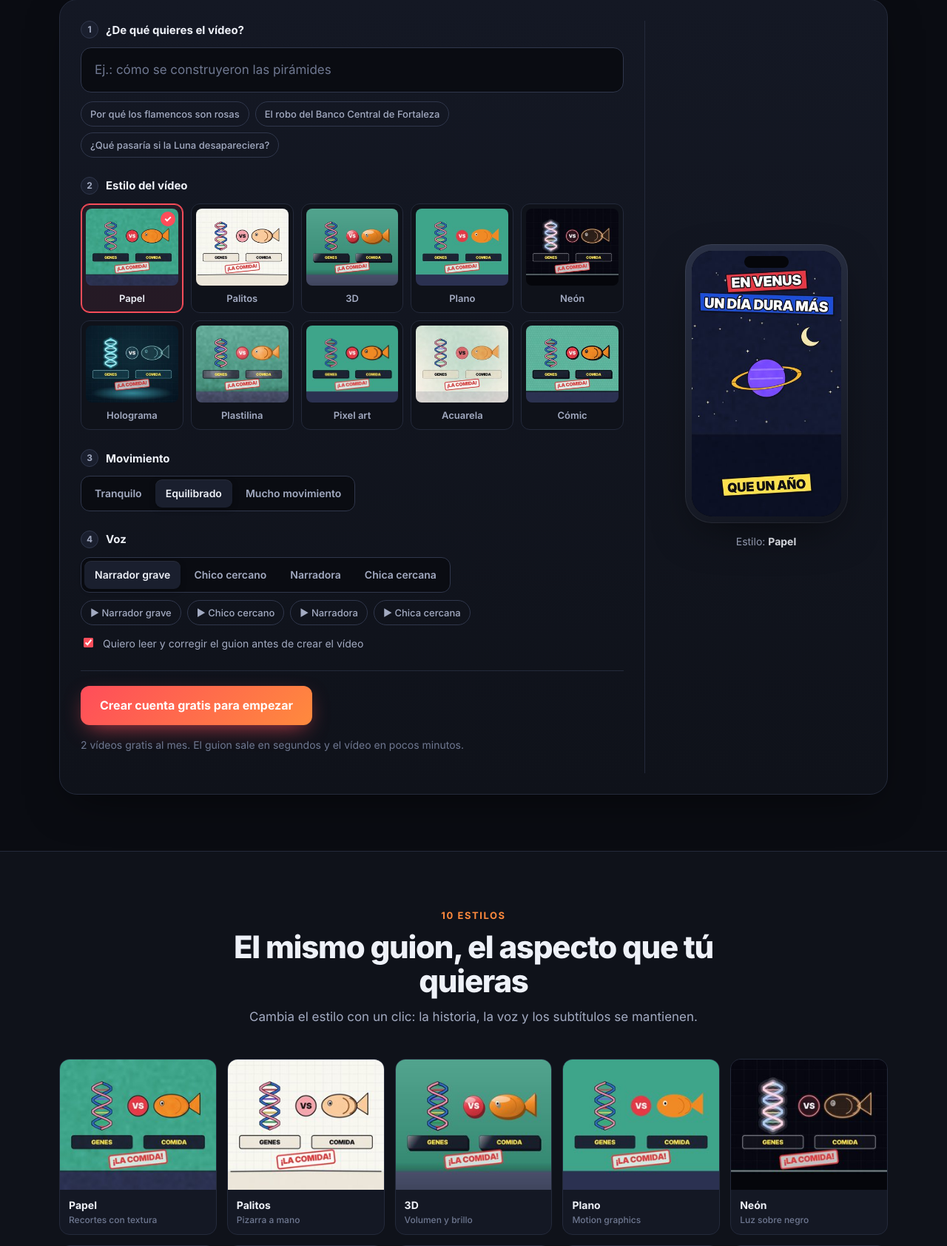
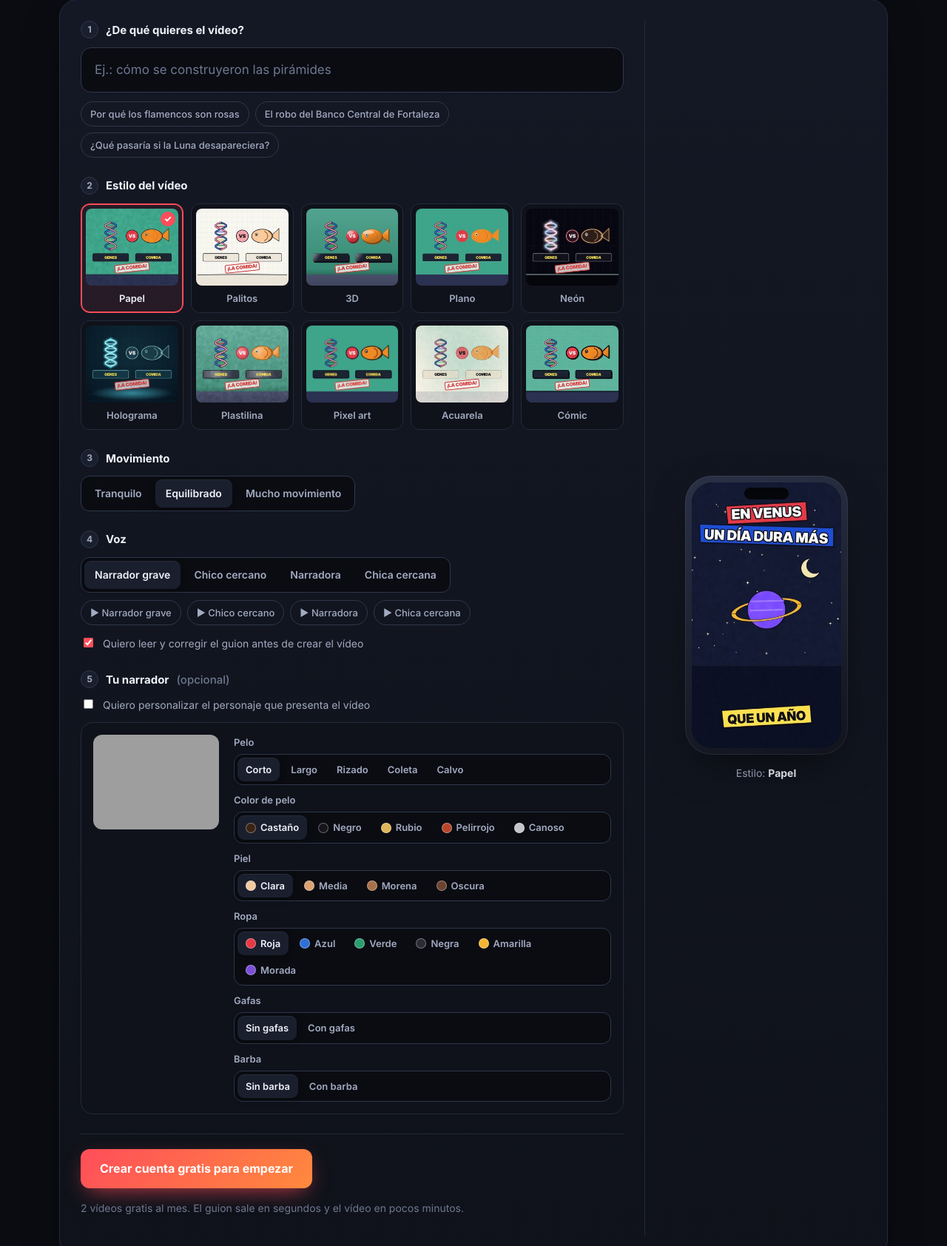
Before and after one commit to hsalafo-glitch/caso-recortado-studio, a Flask app: page / in a window 1280 px wide. Shown: the part 919-2603 px from the top of the page at 74% size. Run offline with Flask 3, Linux system fonts and the light colour scheme; data that the repository does not hold is empty; grey boxes are pictures that could not be loaded.

Commit message:
Narrador personalizable: pelo, color de pelo, piel, ropa, gafas y barba
- personaje.py: opciones con valores por defecto y validación; calvo, largo, rizado y coleta
- la web enseña el paso «Tu narrador» con vista previa al momento (/api/narrador.png)
- el aspecto viaja con el guion hasta el vídeo; si se personaliza, el guion incluye al narrador

Co-Authored-By: Claude Opus 5.5 <noreply@anthropic.com>
Claude-Session: https://claude.ai/code/session_01FRhYSi6LkjEYHWAt42ezau

```diff
--- a/lote14.py
+++ b/lote14.py
@@ -603,10 +603,12 @@ def registrar(slug, d):
         bloques.append((voz, esc, [tuple(x) for x in pantalla], dict(eventos)))
     caso(slug, tuple(d["titulo"]), tuple(d["mapa"]) if d.get("mapa") else None, bloques, d.get("pron"))
     C[slug]["estilo"] = d.get("estilo") or "recortes"
+    C[slug]["personaje"] = d.get("personaje")             # aspecto del narrador elegido en la web
 
 
 def cargar(slug):
     c = C[slug]
+    PJ.aspecto(c.get("personaje"))                        # sin elegir: el narrador de siempre
     bloques, scenes = [], {}
     previa = None
     for bi, (voz, escenas, pantalla, eventos) in enumerate(c["bloques"]):
--- a/web/app.py
+++ b/web/app.py
@@ -35,6 +35,8 @@ import editar  # noqa: E402
 import fabrica  # noqa: E402
 import guionista  # noqa: E402
 import voces  # noqa: E402
+sys.path.insert(0, fabrica.RAIZ)
+import personaje  # noqa: E402  (el narrador animado: opciones y dibujo para la vista previa)
 
 SALIDA = datos("salida") if os.environ.get("CR_DATOS") else os.path.join(fabrica.RAIZ, "salida")
 DEMO = os.environ.get("CR_DEMO") == "1"
@@ -142,6 +144,7 @@ def proteger():
 def contexto():
     u = usuario_actual()
     datos = dict(demo=DEMO, usuario=u, planes=db.PLANES, pagos_activos=PAGOS_ACTIVOS, voces=voces.VOCES,
+                 narrador=personaje.OPCIONES, narrador_def=personaje.POR_DEFECTO,
                  solo_lista=SOLO_LISTA, admin=bool(ADMIN and u and u["email"] == ADMIN), legal=LEGAL)
     if u:
         usados, limite = db.uso(con(), u)
@@ -249,6 +252,7 @@ def crear():
     estilo = datos.get("estilo") if datos.get("estilo") in guionista.ESTILOS else "equilibrado"
     visual = datos.get("visual") if datos.get("visual") in guionista.estilos.ESTILOS else "recortes"
     voz = voces.valida(datos.get("voz"))
+    narrador = json.dumps(personaje.valida(datos.get("personaje")), ensure_ascii=False) if datos.get("personaje") else None
     revisar = 1 if datos.get("revisar") else 0
     if not 3 <= len(tema) <= 200:
         return jsonify(error="Escribe un tema de entre 3 y 200 caracteres."), 400
@@ -266,9 +270,9 @@ def crear():
             return jsonify(error="Tienes 3 vídeos en marcha. Espera a que acabe alguno."), 429
         tid = uuid.uuid4().hex[:12]
         marca = 1 if db.PLANES.get(u["plan"], db.PLANES["gratis"])["marca"] else 0
-        c.execute("INSERT INTO trabajos (id, usuario_id, tema, estilo, visual, marca, voz, revisar, estado, paso, inicio) "
-                  "VALUES (?, ?, ?, ?, ?, ?, ?, ?, 'en cola', 'Esperando turno', ?)",
-                  (tid, u["id"], tema, estilo, visual, marca, voz, revisar, db.ahora()))
+        c.execute("INSERT INTO trabajos (id, usuario_id, tema, estilo, visual, marca, voz, revisar, personaje, estado, paso, "
+                  "inicio) VALUES (?, ?, ?, ?, ?, ?, ?, ?, ?, 'en cola', 'Esperando turno', ?)",
+                  (tid, u["id"], tema, estilo, visual, marca, voz, revisar, narrador, db.ahora()))
     return jsonify(id=tid)
 
 
@@ -288,6 +292,37 @@ def lista():
             t["delante"] = cola.index(r["id"])
         out.append(t)
     return jsonify(trabajos=out, usados=usados, limite=limite)
+
+
+_DIBUJO = threading.Lock()
+
+
+@app.get("/api/narrador.png")
+def vista_narrador():
+    """Vista previa del narrador con las opciones elegidas (se dibuja con el mismo motor que el vídeo)."""
+    d = personaje.valida({k: request.args.get(k) for k in personaje.POR_DEFECTO})
+    clave = tuple(sorted(d.items()))
+    if clave not in _VISTAS:
+        import cairo
+        import generar_short as G
+        with _DIBUJO:                                   # el aspecto es global del motor: un dibujo cada vez
+            G.ESTILO = "recortes"
+            personaje.aspecto(d)
+            sup = cairo.ImageSurface(cairo.FORMAT_ARGB32, 340, 470)
+            ctx = cairo.Context(sup)
+            ctx.translate(170, 452)
+            ctx.scale(0.62, 0.62)
+            personaje.dibujar(ctx, 0, 0, 1.0, "saluda", 3.0, 12)
+            personaje.aspecto(None)
+            buf = io.BytesIO()
+            sup.write_to_png(buf)
+        if len(_VISTAS) > 3000:
+            _VISTAS.clear()
+        _VISTAS[clave] = buf.getvalue()
+    return _VISTAS[clave], 200, {"Content-Type": "image/png", "Cache-Control": "public, max-age=86400"}
+
+
+_VISTAS = {}
 
 
 def trabajo_propio(tid, estado=None):
--- a/web/db.py
+++ b/web/db.py
@@ -77,7 +77,8 @@ def conectar():
 COLUMNAS_NUEVAS = {
     "trabajos": {"voz": "TEXT NOT NULL DEFAULT 'narrador'",   # voz de la web elegida (nunca la del dueño del canal)
                  "revisar": "INTEGER NOT NULL DEFAULT 0",       # 1 = enseñar el guion antes de hacer el vídeo
-                 "guion": "TEXT"},                              # guion (JSON) ya escrito: el obrero no lo vuelve a escribir
+                 "guion": "TEXT",                              # guion (JSON) ya escrito: el obrero no lo vuelve a escribir
+                 "personaje": "TEXT"},                         # aspecto del narrador elegido (JSON)
 }
 
 
--- a/web/guionista.py
+++ b/web/guionista.py
@@ -278,13 +278,16 @@ ESTILOS = {
 }
 
 
-def escribir(tema: str, estilo: str = "equilibrado", client=None) -> Guion:
+def escribir(tema: str, estilo: str = "equilibrado", client=None, narrador: bool = False) -> Guion:
     """Tema → Guion revisado. Lanza ValueError con un mensaje para el usuario si no se puede."""
     if client is None:
         if not os.environ.get("ANTHROPIC_API_KEY"):
             raise ValueError("Falta la clave de Claude: ponla en web/.env (ANTHROPIC_API_KEY=...) o arranca en modo demo.")
         client = anthropic.Anthropic(base_url="https://api.anthropic.com")
     extra = ESTILOS.get(estilo, "")
+    if narrador:                                   # el usuario ha diseñado su narrador: que se vea
+        extra += ("\nEl usuario ha personalizado el narrador: usa escenas «personaje» en el gancho y en el cierre "
+                  "(2-3 en total), con gestos y bocadillos que acompañen a la voz.")
     mensajes = [{"role": "user", "content": f"Tema del short: {tema}" + (f"\n{extra}" if extra else "")}]
     g, texto = _pedir(client, mensajes)
     if g.rechazo:
--- a/web/static/web.css
+++ b/web/static/web.css
@@ -250,3 +250,13 @@
   .progreso .barra div{background-image:linear-gradient(90deg,var(--acento),var(--amarillo),var(--acento));background-size:200% 100%;animation:brillo 2.2s linear infinite}
   .flash div{animation:entra .35s ease both}
   .caja-cuenta{animation:entra .45s cubic-bezier(.2,.8,.2,1) both}
+
+  /* ── narrador personalizable ── */
+  .narrador{display:grid;grid-template-columns:170px 1fr;gap:20px;align-items:start;background:var(--bg2);border:1px solid var(--borde);border-radius:16px;padding:16px}
+  .narrador img{width:170px;height:auto;background:radial-gradient(closest-side,rgba(255,255,255,.08),transparent);border-radius:12px;transition:opacity .15s}
+  .narrador-opciones{display:grid;gap:10px}
+  .narrador-fila{display:grid;gap:6px}
+  .narrador-fila>span{font-size:13px;font-weight:600;color:var(--suave)}
+  .narrador .segmentos label{display:inline-flex;align-items:center;gap:6px;padding:6px 11px;font-size:13px}
+  .muestra{width:14px;height:14px;border-radius:50%;display:inline-block;border:1px solid rgba(255,255,255,.35);flex:none}
+  @media (max-width:640px){.narrador{grid-template-columns:1fr;justify-items:center}.narrador-opciones{width:100%}}
--- a/web/templates/index.html
+++ b/web/templates/index.html
@@ -98,6 +98,28 @@
           </div>
           <label class="casilla" style="margin-top:14px"><input type="checkbox" id="revisar" checked>
             <span>Quiero leer y corregir el guion antes de crear el vídeo</span></label>
+        </div>
+
+        <div class="bloque">
+          <p class="paso"><b>5</b>Tu narrador <span style="color:var(--tenue);font-weight:500">(opcional)</span></p>
+          <label class="casilla" style="margin:0 0 12px"><input type="checkbox" id="narrador-on">
+            <span>Quiero personalizar el personaje que presenta el vídeo</span></label>
+          <div class="narrador" id="narrador" hidden>
+            <img id="narrador-img" src="/api/narrador.png" alt="Vista previa del narrador" width="170" height="235">
+            <div class="narrador-opciones">
+              {% set nombres = {"pelo": "Pelo", "color_pelo": "Color de pelo", "piel": "Piel", "ropa": "Ropa", "gafas": "Gafas", "barba": "Barba"} %}
+              {% for clave, valores in narrador.items() %}
+              <div class="narrador-fila">
+                <span>{{ nombres[clave] }}</span>
+                <div class="segmentos" role="radiogroup" aria-label="{{ nombres[clave] }}">
+                  {% for v, et in valores.items() %}
+                  <label>{% if et is not string %}<i class="muestra" style="background:{{ et[1] }}"></i>{% endif %}<input type="radio" name="n-{{ clave }}" value="{{ v }}" {{ "checked" if narrador_def[clave] == v }}>{{ et if et is string else et[0] }}</label>
+                  {% endfor %}
+                </div>
+              </div>
+              {% endfor %}
+            </div>
+          </div>
         </div>
 
         <div class="pie-creador">
@@ -257,6 +279,15 @@ const VOCES = {{ voces | tojson }};
 const $ = s => document.querySelector(s);
 const esc = s => String(s ?? "").replace(/[&<>"']/g, c => ({"&":"&amp;","<":"&lt;",">":"&gt;",'"':"&quot;","'":"&#39;"}[c]));
 
+const CLAVES_NARRADOR = {{ narrador_def | tojson }};
+function narrador() {
+  const d = {};
+  for (const k in CLAVES_NARRADOR) d[k] = (document.querySelector(`input[name="n-${k}"]:checked`) || {}).value;
+  return d;
+}
+function verNarrador() { $("#narrador-img").src = "/api/narrador.png?" + new URLSearchParams(narrador()); }
+$("#narrador-on").onchange = e => { $("#narrador").hidden = !e.target.checked; if (e.target.checked) verNarrador(); };
+document.querySelectorAll('#narrador input[type=radio]').forEach(r => r.onchange = verNarrador);
 let sonando = null;
 document.querySelectorAll("[data-escuchar]").forEach(b => b.onclick = () => {
   if (sonando) { sonando.pause(); }
@@ -283,7 +314,8 @@ async function crear() {
       body: JSON.stringify({tema, estilo: document.querySelector("input[name=estilo]:checked").value,
                             visual: document.querySelector("input[name=visual]:checked").value,
                             voz: (document.querySelector("input[name=voz]:checked") || {}).value,
-                            revisar: $("#revisar").checked})});
+                            revisar: $("#revisar").checked,
+                            personaje: $("#narrador-on").checked ? narrador() : null})});
     const d = await r.json().catch(() => ({}));
     if (r.status === 401) { location.href = d.entrar || "/entrar"; return; }
     if (!r.ok) { $("#error").innerHTML = esc(d.error || "No se ha podido crear.") + (d.mejorar ? ' <a href="#precios" style="color:var(--acento2)">Ver planes</a>' : ""); return; }
--- a/web/worker.py
+++ b/web/worker.py
@@ -80,7 +80,7 @@ def escribir_guion(t):
         caso = guion_demo(t["tema"])
         slug = caso.pop("slug")
     else:
-        g = guionista.escribir(t["tema"], t["estilo"])
+        g = guionista.escribir(t["tema"], t["estilo"], narrador=bool(t["personaje"]))
         caso = guionista.a_lote14(g)
         slug = g.slug
     caso["estilo"] = t["visual"]                          # el estilo visual lo decide el usuario
@@ -97,11 +97,15 @@ def procesar(t):
             caso, slug = json.loads(t["guion"]), t["slug"]
         else:
             caso, slug = escribir_guion(t)
+            if t["personaje"]:
+                caso["personaje"] = json.loads(t["personaje"])
             actualizar(tid, slug=slug, titulo=caso["titulo_youtube"], descripcion=caso["descripcion"],
                        guion=json.dumps(caso, ensure_ascii=False))
             if t["revisar"]:                              # se para aquí: el usuario lo lee, lo corrige y lo confirma
                 actualizar(tid, estado="revisar", paso="Revisa el guion")
                 return
+        if t["personaje"]:
+            caso["personaje"] = json.loads(t["personaje"])
         actualizar(tid, titulo=caso["titulo_youtube"], descripcion=caso["descripcion"])
         script = fabrica.preparar(slug, caso)
         fabrica.fabricar(script, log, lambda p: actualizar(tid, paso=p), voz=t["voz"])
```
Also changed, not shown: personaje.py (+92 -11 lines).
